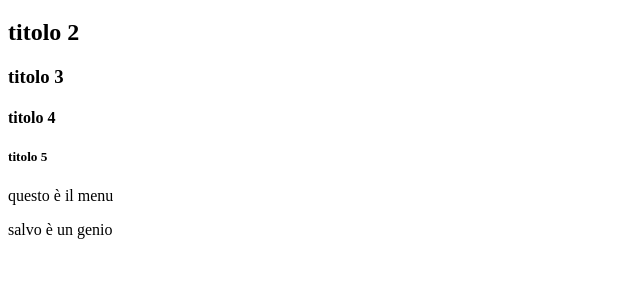
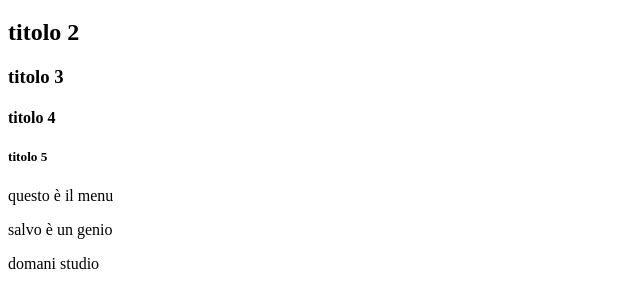
Before and after one commit to Elibra92/provagit, a plain HTML site: page index.html in a window 1280 px wide. Shown: the part 61-368 px from the top of the page, without its empty margins (0-640 px from the left). Drawn offline with Linux system fonts and the light colour scheme.

Commit message:
aggiunto studio

```diff
--- a/index.html
+++ b/index.html
@@ -15,5 +15,7 @@
     <p>questo è il menu</p>
 
     <p>salvo è un genio</p>
+
+    <p>domani studio</p>
 </body>
 </html>
```
